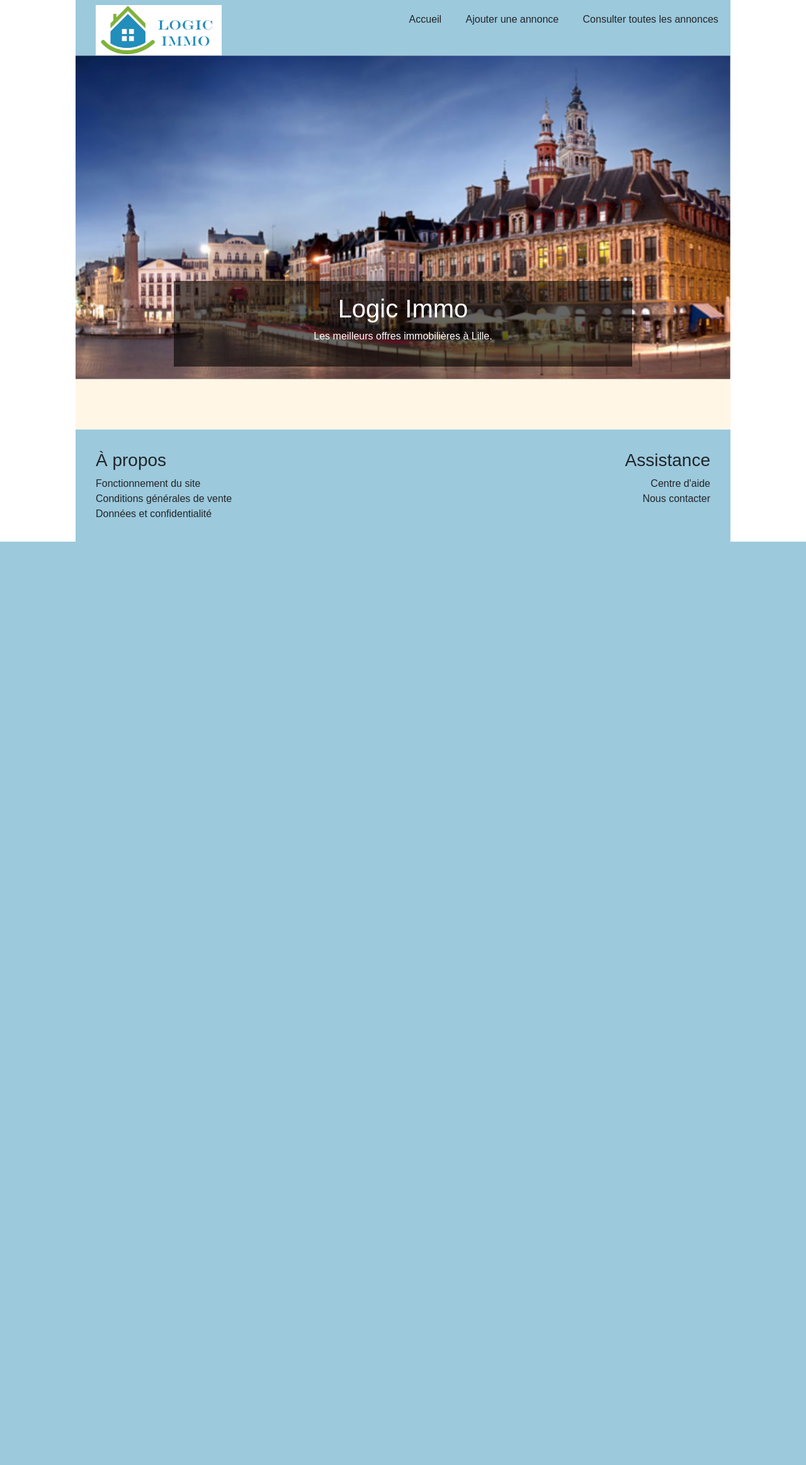
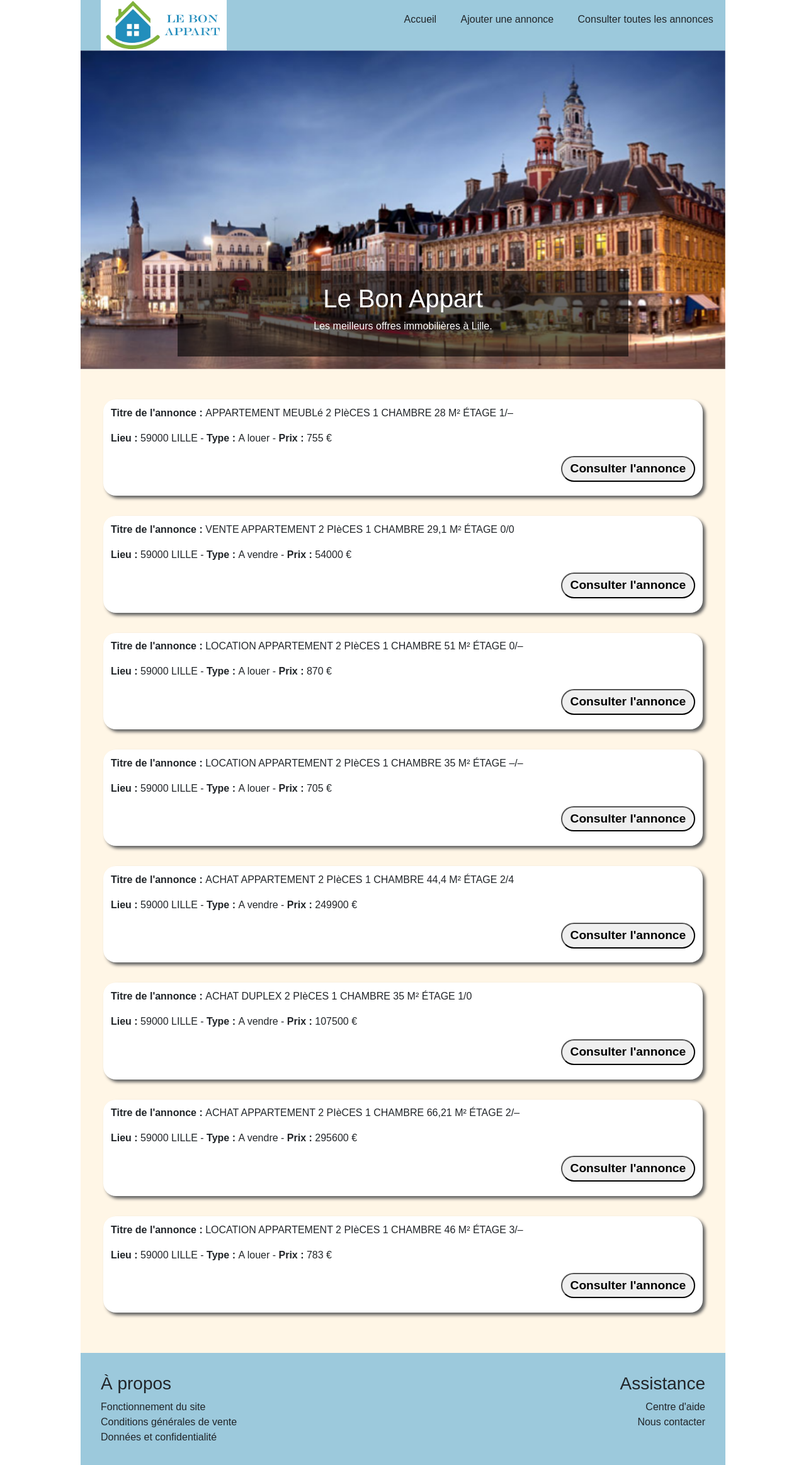
Before and after one commit to audrey-ebrotie/evalWF3_PHP, a PHP site: page / in a window 1280 px wide. Shown: the whole page at 63% size. Before the commit the page ends 860 px from the top, so only its background shows below. Run offline with PHP 8.4, Linux system fonts and the light colour scheme; data comes from the database, SQL or seed files in the repository; data that the repository does not hold is empty; some web fonts are replaced.

Commit message:
Add files via upload

```diff
--- a/add_advert.php
+++ b/add_advert.php
@@ -9,7 +9,7 @@ include_once "includes/add_advert_include.php";
     <meta charset="UTF-8">
     <meta http-equiv="X-UA-Compatible" content="IE=edge">
     <meta name="viewport" content="width=device-width, initial-scale=1.0">
-    <title>Logic Immo - Ajouter une annonce</title>
+    <title>Le Bon Appart - Ajouter une annonce</title>
 
     <!-- CSS -->
     <link rel="stylesheet" href="css/style.css">
--- a/advert.php
+++ b/advert.php
@@ -10,7 +10,7 @@ include_once "includes/add_message_include.php";
     <meta charset="UTF-8">
     <meta http-equiv="X-UA-Compatible" content="IE=edge">
     <meta name="viewport" content="width=device-width, initial-scale=1.0">
-    <title>Logic Immo - Consulter une annonce</title>
+    <title>Le Bon Appart - Consulter une annonce</title>
 
     <!-- CSS -->
     <link rel="stylesheet" href="css/style.css">
--- a/all_adverts.php
+++ b/all_adverts.php
@@ -8,7 +8,7 @@ include_once "includes/all_adverts_include.php";
     <meta charset="UTF-8">
     <meta http-equiv="X-UA-Compatible" content="IE=edge">
     <meta name="viewport" content="width=device-width, initial-scale=1.0">
-    <title>Logic Immo - Consulter toutes les annnces</title>
+    <title>Le Bon Appart - Consulter toutes les annnces</title>
 
     <!-- CSS -->
     <link rel="stylesheet" href="css/style.css">
--- a/css/style.css
+++ b/css/style.css
@@ -8,7 +8,7 @@
 body {
     font-family: 'Raleway', sans-serif;
     margin: auto;
-    width: 1040px;
+    width: 80vw;
 }
 
 a {
@@ -23,9 +23,6 @@ ul {
     margin: 0;
 }
 
-
-/* Header */
-
 header {
     display: flex;
     justify-content: space-between;
@@ -36,7 +33,6 @@ header {
 
 header img {
     margin-left: 2rem;
-    margin-top: 0.5rem;
     width: 200px;
     height: auto;
 }
@@ -76,9 +72,6 @@ p.btn {
     padding: 0.5rem;
     box-sizing: border-box;
 }
-
-
-/* Content */
 
 article {
     background-color: #ffffff;
--- a/includes/add_message_include.php
+++ b/includes/add_message_include.php
@@ -1,7 +1,7 @@
 <?php
 $message = null;
 
-include_once "products_functions.php";
+include_once "adverts_functions.php";
 
 if(isset($_POST) && $_POST !== []) {
     addMessage($_POST["id"], $_POST);
--- a/includes/connexion_database.php
+++ b/includes/connexion_database.php
@@ -3,9 +3,9 @@ function connexion() {
     $bdd = null;
 
     try{
-        $bdd = new PDO('mysql:host=localhost;dbname=wf3_php_intermediaire_audrey;charset=utf8',
-            'root',
-            'root',
+        $bdd = new PDO('mysql:host=localhost;dbname=id17975542_wf3_php_intermediaire_audrey',
+            'id17975542_admin',
+            'SUTsut596596!',
             array(PDO::ATTR_ERRMODE => PDO::ERRMODE_EXCEPTION)
         );
     } catch (Exception $e) {
--- a/includes/header.php
+++ b/includes/header.php
@@ -1,6 +1,6 @@
 <header>
     <a href="./">
-        <img src="images/logo.jpeg" alt="logo">
+        <img src="images/logo.jpg" alt="logo">
     </a>
 
     <!-- Nav Bar -->
--- a/index.php
+++ b/index.php
@@ -8,7 +8,7 @@ include_once "includes/all_adverts_include.php";
     <meta charset="UTF-8">
     <meta http-equiv="X-UA-Compatible" content="IE=edge">
     <meta name="viewport" content="width=device-width, initial-scale=1.0">
-    <title>Logic Immo - Consulter toutes les annnces</title>
+    <title>Le Bon Appart - Consulter toutes les annnces</title>
 
     <!-- CSS -->
 
@@ -27,7 +27,7 @@ include_once "includes/all_adverts_include.php";
                 <img src="images/image1.jpeg" class="d-block w-100" alt="...">
             </div>
             <div class="carousel-caption d-none d-md-block">
-        <h1>Logic Immo</h1>
+        <h1>Le Bon Appart</h1>
         <p>Les meilleurs offres immobilières à Lille.</p>
       </div>
     </div>
```
Also changed, not shown: database.sql (+24 -10 lines), images/logo.jpg (added).
